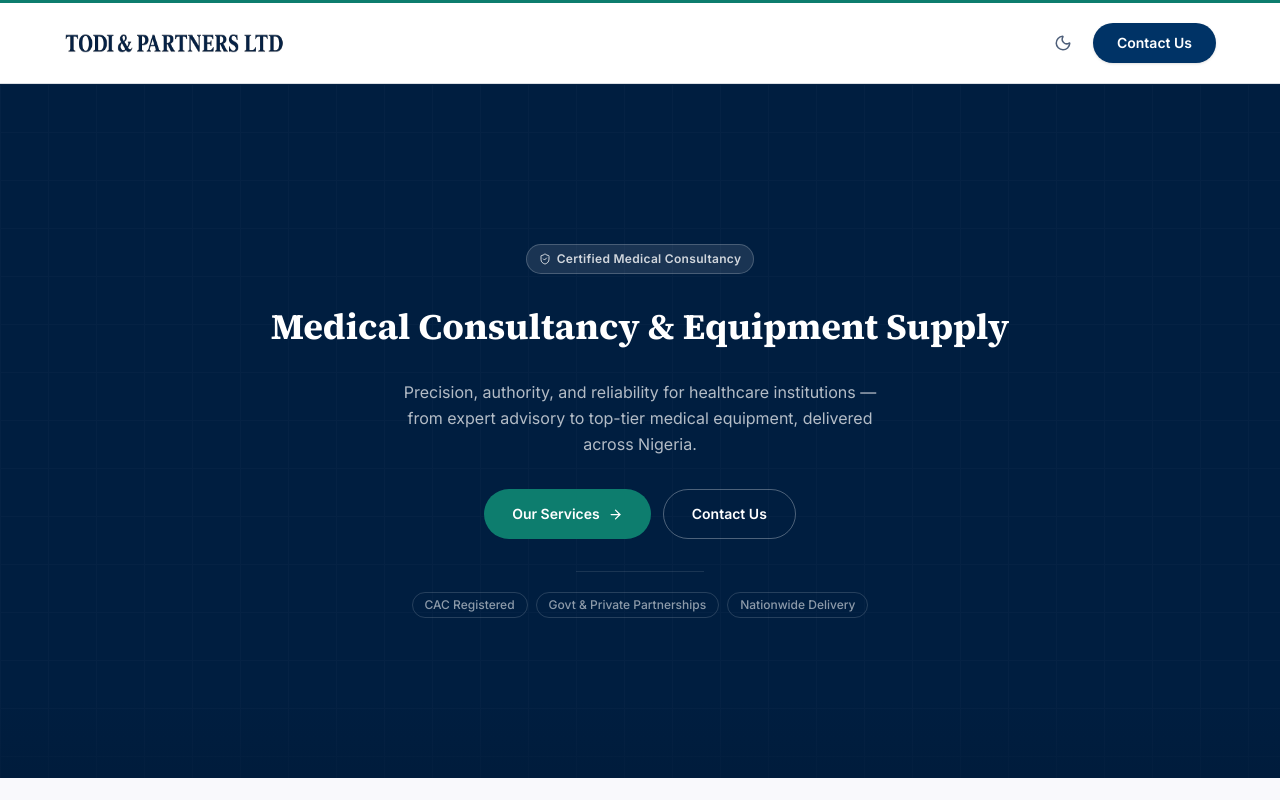
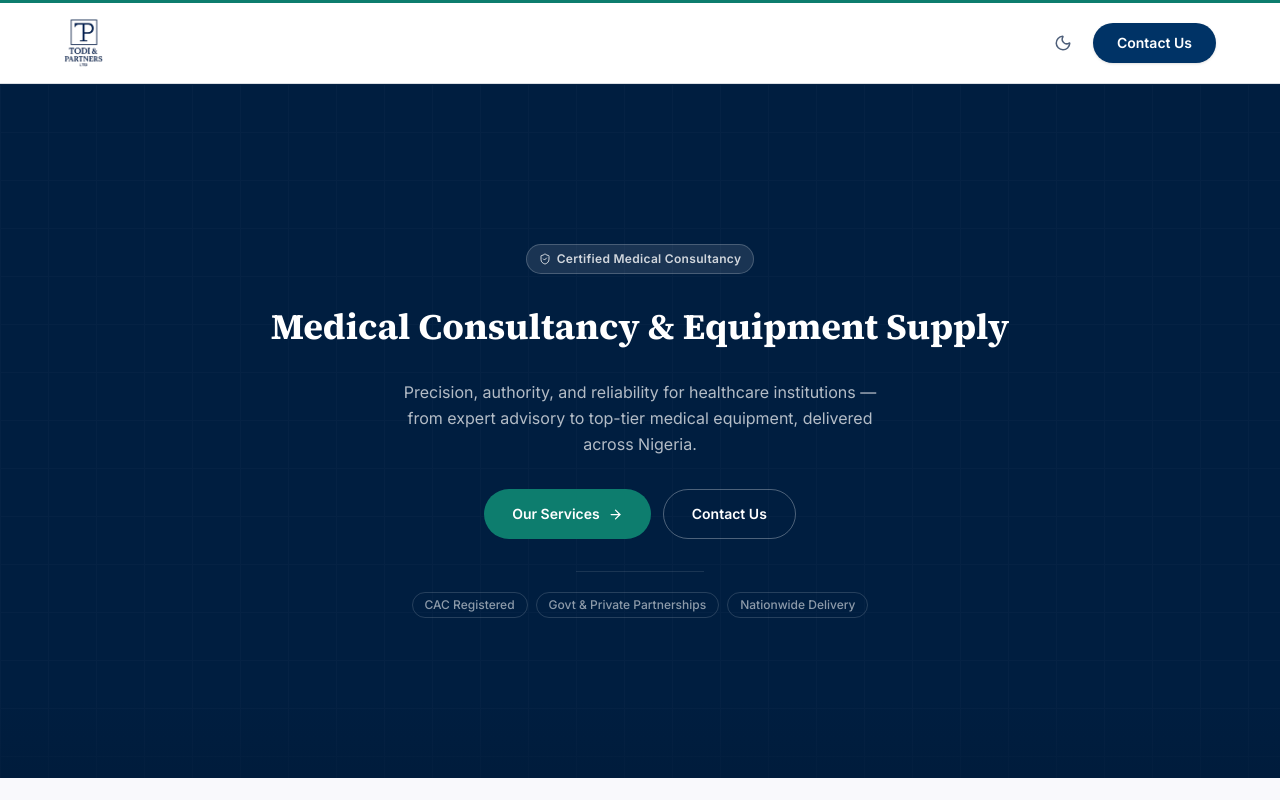
Before and after one commit to abojotemi/Todi, a Next.js app: page / in a window 1280 px wide. Shown: the top 800 px of the page. Built offline with nearby package versions, Linux system fonts and the light colour scheme.

Commit message:
Added Logo Image

```diff
--- a/src/app/layout.tsx
+++ b/src/app/layout.tsx
@@ -34,7 +34,10 @@ export default function RootLayout({
       className={`${inter.variable} ${sourceSerif.variable}`}
       suppressHydrationWarning
     >
-      <body className="min-h-screen flex flex-col bg-brand-background text-brand-on-background antialiased transition-colors duration-300">
+      <body
+        className="min-h-screen flex flex-col bg-brand-background text-brand-on-background antialiased transition-colors duration-300"
+        suppressHydrationWarning
+      >
         <ThemeProvider>{children}</ThemeProvider>
       </body>
     </html>
--- a/src/components/layout/Footer.tsx
+++ b/src/components/layout/Footer.tsx
@@ -30,9 +30,9 @@ export default function Footer() {
               <Image
                 src="/todi_logo.png"
                 alt="Todi & Partners Ltd"
-                height={36}
-                width={507}
-                className="h-7 w-auto brightness-0 invert"
+                height={827}
+                width={671}
+                className="h-15 w-auto brightness-0 invert"
               />
             </Link>
             <p className="text-sm text-white/60 leading-6">
--- a/src/components/layout/Navbar.tsx
+++ b/src/components/layout/Navbar.tsx
@@ -42,9 +42,9 @@ export default function Navbar() {
           <Image
             src="/todi_logo.png"
             alt="Todi & Partners Ltd"
-            height={40}
-            width={565}
-            className="h-5 sm:h-5 w-auto max-w-[160px] sm:max-w-[180px] md:max-w-[220px] dark:brightness-0 dark:invert"
+            height={827}
+            width={671}
+            className="h-20 sm:h-11 md:h-12 w-auto dark:brightness-0 dark:invert"
             priority
           />
         </Link>
```
Also changed, not shown: public/todi_logo.png, public/todi_logo2.png (added).
